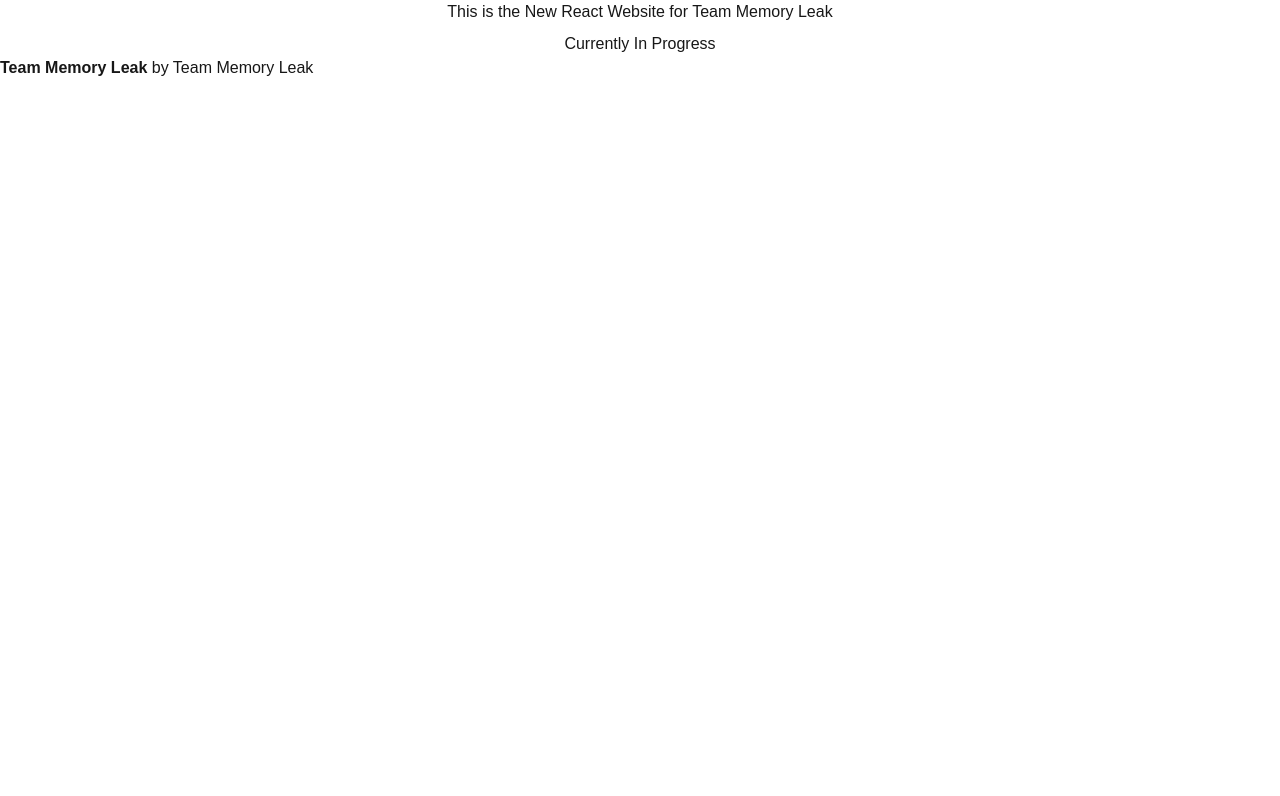
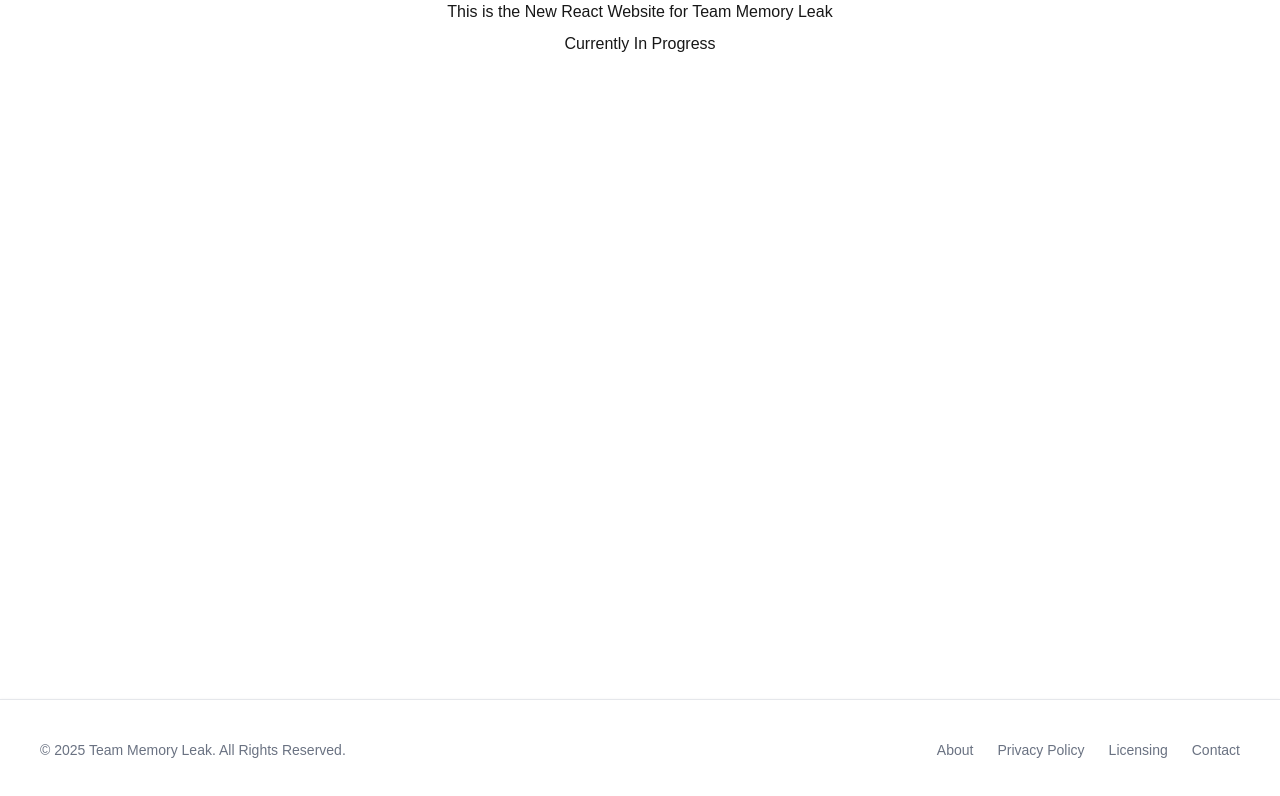
Before and after one commit to Team-Memory-Leak/team-memory-leak.github.io, a Next.js app: page / in a window 1280 px wide. Shown: the top 796 px of the page. Built offline with nearby package versions, Linux system fonts and the light colour scheme.

Commit message:
Not my problem, fixed Footer

```diff
--- a/src/app/layout.tsx
+++ b/src/app/layout.tsx
@@ -30,9 +30,9 @@ export default function RootLayout({
           className={`${geistSans.variable} ${geistMono.variable} antialiased`}
         >
           {children}
+          <Footer />
         </body>
       </html>
-      <Footer />
     </>
   );
 }
--- a/src/components/Footer.tsx
+++ b/src/components/Footer.tsx
@@ -1,16 +1,40 @@
 function Footer() {
   return (
     <>
-      <footer className="footer">
-        <div className="container">
-          <div className="content has-text-centered">
-            <p>
-              <strong>Team Memory Leak</strong> by{" "}
-              <a href="https://github.com/Team-Memory-Leak/">
-                Team Memory Leak
+      <footer className="fixed bottom-0 left-0 z-20 w-full border-t border-gray-200 bg-white p-4 shadow-sm md:flex md:items-center md:justify-between md:p-6 dark:border-gray-600 dark:bg-gray-800">
+        <div className="mx-auto w-full max-w-screen-xl p-4 md:flex md:items-center md:justify-between">
+          <span className="text-sm text-gray-500 sm:text-center dark:text-gray-400">
+            © 2025{" "}
+            <a
+              href="https://github.com/Team-Memory-Leak/"
+              className="hover:underline"
+            >
+              Team Memory Leak
+            </a>
+            . All Rights Reserved.
+          </span>
+          <ul className="mt-3 flex flex-wrap items-center text-sm font-medium text-gray-500 sm:mt-0 dark:text-gray-400">
+            <li>
+              <a href="#" className="me-4 hover:underline md:me-6">
+                About
               </a>
-            </p>
-          </div>
+            </li>
+            <li>
+              <a href="#" className="me-4 hover:underline md:me-6">
+                Privacy Policy
+              </a>
+            </li>
+            <li>
+              <a href="#" className="me-4 hover:underline md:me-6">
+                Licensing
+              </a>
+            </li>
+            <li>
+              <a href="#" className="hover:underline">
+                Contact
+              </a>
+            </li>
+          </ul>
         </div>
       </footer>
     </>
```
